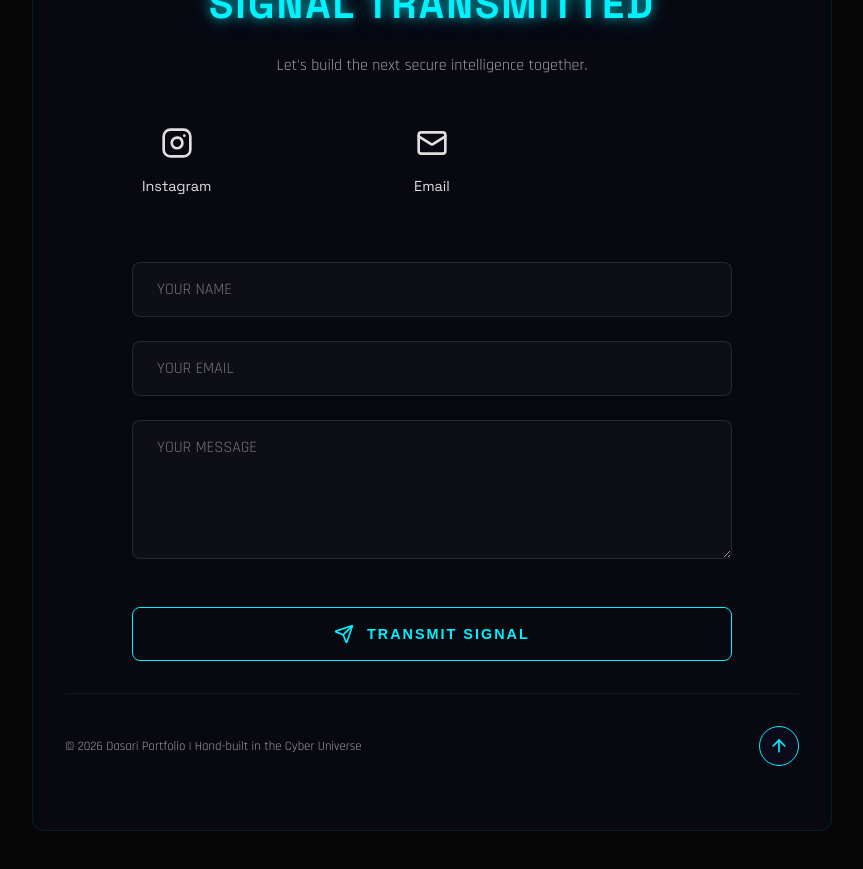
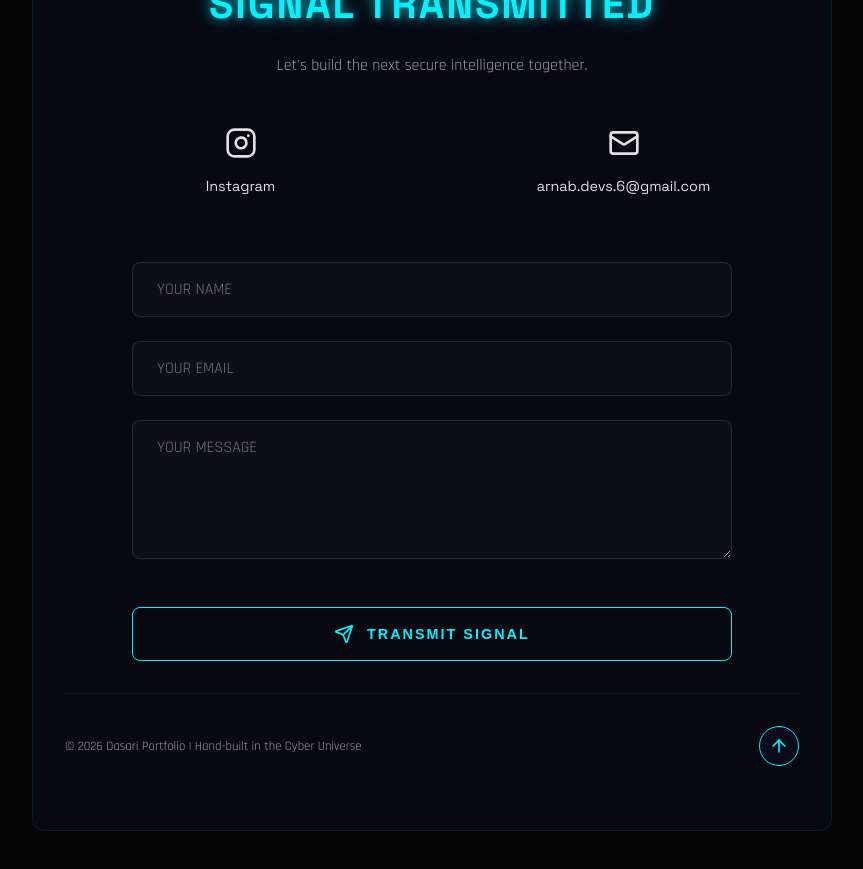
Before and after one commit to arnabdevs/portfolio, a React (Vite) app: page / in a window 1280 px wide. Shown: the part 3880-4749 px from the top of the page, without its empty margins (208-1071 px from the left). Built offline with nearby package versions, Linux system fonts and the light colour scheme.

Commit message:
Show actual email address in contact section and center social links

```diff
--- a/src/components/Contact/Contact.css
+++ b/src/components/Contact/Contact.css
@@ -21,7 +21,8 @@
 
 .social-links {
     display: grid;
-    grid-template-columns: repeat(3, 1fr);
+    grid-template-columns: repeat(2, 1fr);
+    word-break: break-all;
     gap: 2rem;
     margin-bottom: 4rem;
 }
--- a/src/components/Contact/Contact.jsx
+++ b/src/components/Contact/Contact.jsx
@@ -37,7 +37,7 @@ const Contact = () => {
                             whileHover={{ y: -5, color: 'var(--accent)' }}
                         >
                             <Mail size={32} />
-                            <span>Email</span>
+                            <span>arnab.devs.6@gmail.com</span>
                         </motion.a>
                     </div>
 
```
